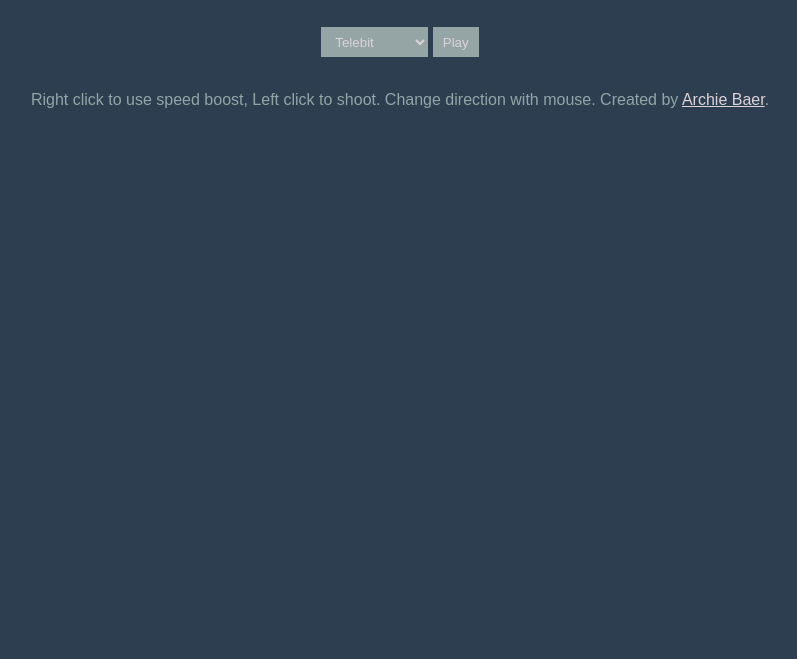
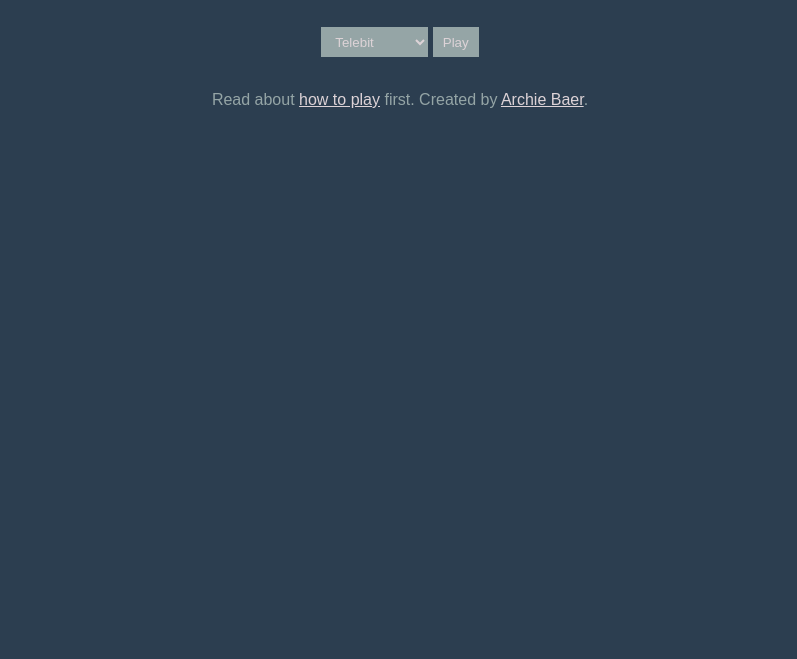
Before and after one commit to alleshq/shootydot-ui, a plain HTML site: page index.html in a window 1280 px wide. Shown: the part 141-800 px from the top of the page, without its empty margins (240-1037 px from the left). Drawn offline with Linux system fonts and the light colour scheme; no server answers; a web font is replaced by a local one.

Commit message:
Linked "how to play" blog post

```diff
--- a/index.html
+++ b/index.html
@@ -19,7 +19,7 @@
         <button onclick="startGame();">Play</button>
         <br />
         <br />
-        <p>Right click to use speed boost, Left click to shoot. Change direction with mouse. Created by <a href="https://abaer.dev">Archie Baer</a>.</p>
+        <p>Read about <a href="https://abaer.dev/p/shootydot-v2">how to play</a> first. Created by <a href="https://abaer.dev">Archie Baer</a>.</p>
     </div>
     <canvas id="canvas"></canvas>
     <script src="controls.js"></script>
```
